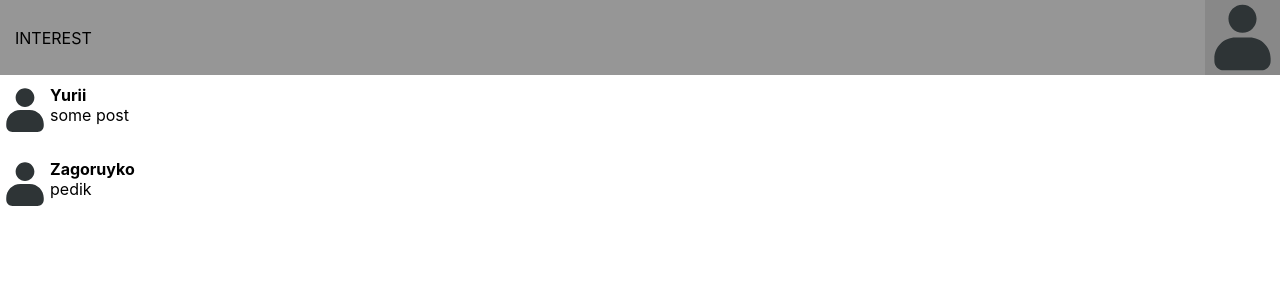
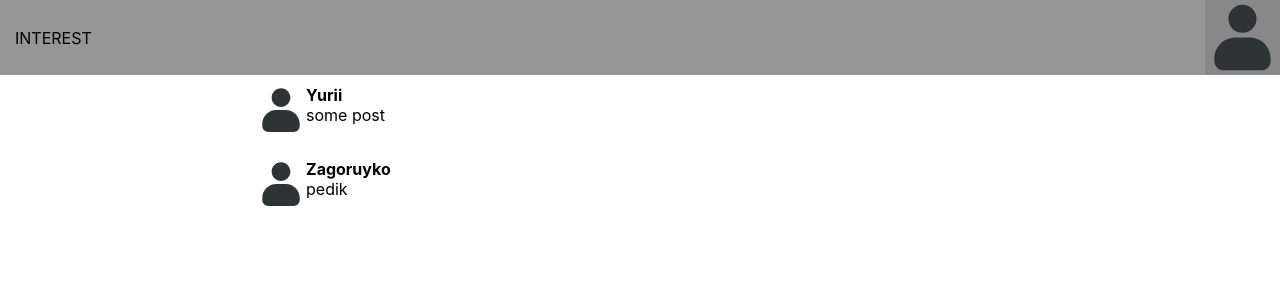
Before and after one commit to YuriiHrecheniuk/interest-app, a React (Create React App) app: page /home in a window 1280 px wide. Shown: the top 300 px of the page. Built offline with nearby package versions, Linux system fonts and the light colour scheme.

Commit message:
feat: :sparkles: Home page
Added home page MVP

```diff
--- a/src/components/PostsList/PostsList.css
+++ b/src/components/Feed/Feed.css
@@ -1,11 +1,11 @@
-.PostsList {
+.Feed {
   height: 100%;
   width: 100%;
   display: flex;
   flex-flow: column;
 }
 
-.PostsList-post-wrapper {
+.Feed-post-wrapper {
   margin: 10px 0;
   width: 50%;
 }
--- a/src/components/PostsList/PostsList.js
+++ b/src/components/Feed/Feed.js
@@ -1,13 +1,11 @@
-import './PostsList.css'
+import './Feed.css'
 import Post from '../Post/Post'
 
-export default function PostsList({ posts }) {
-
-
+export default function Feed({ posts }) {
   return (
-    <div className="PostsList">
+    <div className="Feed">
       {posts.map((post) => (
-        <div className='PostsList-post-wrapper'>
+        <div className="Feed-post-wrapper">
           <Post post={post} key={post.id} />
         </div>
       ))}
--- a/src/pages/Home/Home.css
+++ b/src/pages/Home/Home.css
@@ -8,9 +8,11 @@
   flex: 0;
 }
 
-.Home-posts-list-wrapper {
-  margin: 0 auto;
-  width: 40%;
-  padding: 40px 0;
-  flex: 1;
+.Home-content-wrapper {
+  display: flex;
+  justify-content: center;
 }
+
+.Home-content-feed-wrapper {
+  width: 60%;
+}
--- a/src/pages/Home/Home.js
+++ b/src/pages/Home/Home.js
@@ -1,6 +1,6 @@
 import './Home.css'
 import Header from '../../components/Header/Header'
-import PostsList from '../../components/PostsList/PostsList'
+import Feed from '../../components/Feed/Feed'
 import dummyPosts from '../../dummy/posts'
 import { useReducer } from 'react'
 import postsReducer from '../../reducers/postsReducer'
@@ -14,7 +14,9 @@ export default function Home() {
         <Header />
       </div>
       <div className="Home-content-wrapper">
-        <PostsList posts={posts} />
+        <div className="Home-content-feed-wrapper">
+          <Feed posts={posts} />
+        </div>
       </div>
     </div>
   )
--- a/src/pages/Login/Login.js
+++ b/src/pages/Login/Login.js
@@ -20,17 +20,15 @@ export default function LoginForm() {
         placeholder="password:"
         onChange={(e) => setPassword(e.target.value)}
       />
-      <button
+      <input
         className="Login-button"
         type="submit"
         onClick={(e) => {
           e.preventDefault()
 
-          navigate('/feed')
+          navigate('/home')
         }}
-      >
-        Log In
-      </button>
+      / >
     </form>
   )
 }
```
